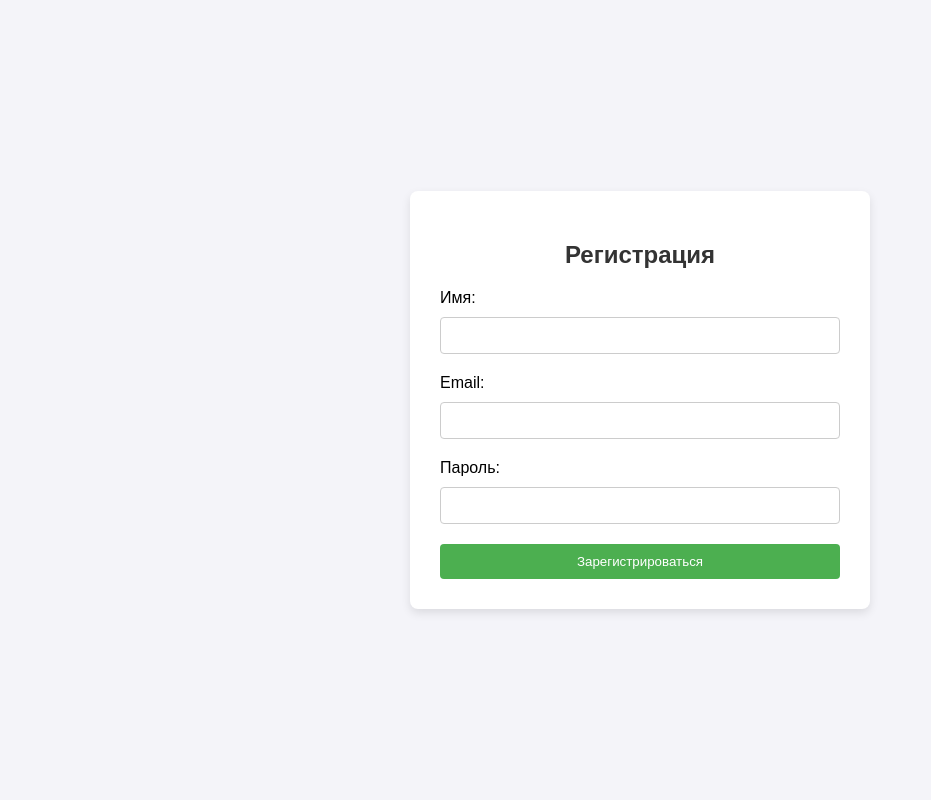
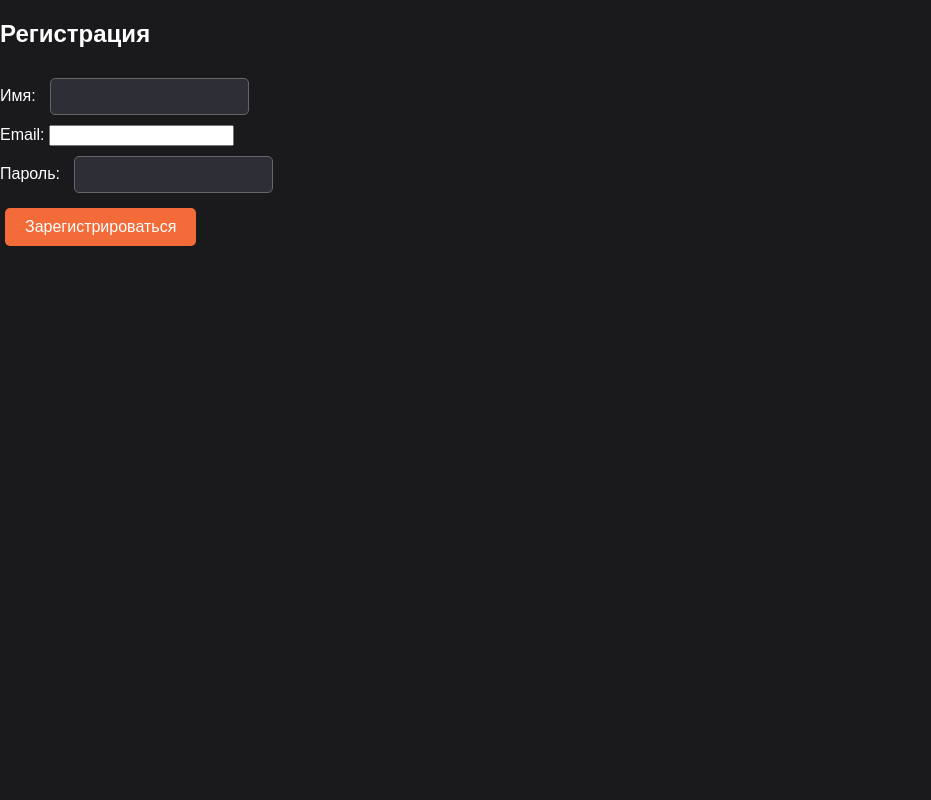
Before and after one commit to lesshealth/pract, a Flask app: page / in a window 1280 px wide. Shown: the whole page, without its empty margins (0-931 px from the left). Run offline with Flask 2, Linux system fonts and the light colour scheme.

Commit message:
w/out ci/cd

```diff
--- a/appi/app.py
+++ b/appi/app.py
@@ -15,4 +15,4 @@ register_routes(app)
 if __name__ == '__main__':
     with app.app_context():
         db.create_all()
-    app.run(host='0.0.0.0', port=5000, debug=True)
+    app.run(debug=True)
--- a/appi/static/main.css
+++ b/appi/static/main.css
@@ -1,73 +1,65 @@
-/* Общие стили для формы */
 body {
     font-family: Arial, sans-serif;
-    background-color: #f4f4f9;
+    background-color: #1A1A1D;
+    color: white;
     margin: 0;
     padding: 0;
-    display: flex;
-    justify-content: center;
-    align-items: center;
-    height: 100vh;
 }
 
-/* Контейнер для формы */
-.form-container {
-    background-color: #ffffff;
-    padding: 30px;
-    border-radius: 8px;
-    box-shadow: 0 4px 10px rgba(0, 0, 0, 0.1);
-    width: 100%;
-    max-width: 400px;
+header {
+    background-color: #3E3D45;
+    padding: 15px;
+    text-align: center;
+    font-size: 24px;
+    color: #F2F2F2;
 }
 
-/* Заголовок формы */
-h2 {
-    text-align: center;
-    color: #333;
-}
-
-/* Оформление для всех полей формы */
-input[type="text"],
-input[type="email"],
-input[type="password"] {
-    width: 100%;
-    padding: 10px;
-    margin: 10px 0;
-    border: 1px solid #ccc;
-    border-radius: 4px;
-    box-sizing: border-box;
-}
-
-/* Оформление кнопки */
 button {
-    width: 100%;
-    padding: 10px;
-    background-color: #4CAF50;
+    background-color: #F26B38;
+    border: none;
+    padding: 10px 20px;
+    margin: 5px;
+    font-size: 16px;
+    cursor: pointer;
     color: white;
-    border: none;
-    border-radius: 4px;
-    cursor: pointer;
+    border-radius: 5px;
 }
 
 button:hover {
-    background-color: #45a049;
+    background-color: #D95B2C;
 }
 
-/* Стили для сообщений об ошибках */
-.error-message {
-    color: #ff0000;
-    font-size: 12px;
-    margin-bottom: 10px;
+input[type="text"],
+input[type="password"] {
+    padding: 10px;
+    margin: 10px;
+    border: 1px solid #666;
+    border-radius: 5px;
+    background-color: #2E2E36;
+    color: white;
 }
 
-/* Стили ошибок для полей формы */
-input.error {
-    border-color: #ff0000;
+input[type="text"]:focus,
+input[type="password"]:focus {
+    border-color: #F26B38;
+    outline: none;
 }
 
-/* Удобства адаптивного дизайна */
-@media (max-width: 600px) {
-    .form-container {
-        padding: 20px;
-    }
+.container {
+    max-width: 600px;
+    margin: 0 auto;
+    padding: 20px;
+    background-color: #2A2A32;
+    border-radius: 8px;
 }
+
+footer {
+    background-color: #3E3D45;
+    text-align: center;
+    padding: 10px;
+    font-size: 14px;
+    color: #F2F2F2;
+    position: fixed;
+    bottom: 0;
+    width: 100%;
+}
--- a/appi/templates/index.html
+++ b/appi/templates/index.html
@@ -34,7 +34,6 @@
             const email = document.getElementById("email");
             const password = document.getElementById("password");
 
-            // Name validation
             const nameError = document.getElementById("nameError");
             if (name.value.trim() === "") {
                 nameError.textContent = "Поле 'Имя' обязательно.";
@@ -43,7 +42,7 @@
                 nameError.textContent = "";
             }
 
-            // Email validation
+
             const emailError = document.getElementById("emailError");
             if (!/^[\w\.-]+@[a-zA-Z\d\.-]+\.[a-zA-Z]{2,6}$/.test(email.value)) {
                 emailError.textContent = "Введите корректный email.";
@@ -52,7 +51,7 @@
                 emailError.textContent = "";
             }
 
-            // Password validation
+
             const passwordError = document.getElementById("passwordError");
             if (password.value.length < 8) {
                 passwordError.textContent = "Пароль должен содержать минимум 8 символов.";
--- a/requirements.txt
+++ b/requirements.txt
@@ -1,4 +1,4 @@
-Flask==2.1.2
+Flask==2.2.0
+Flask-SQLAlchemy==2.5.1
 selenium==4.7.0
 webdriver-manager==3.8.0
-Werkzeug==2.0.3
```
Also changed, not shown: appi/routes.py (+1 -6 lines).
